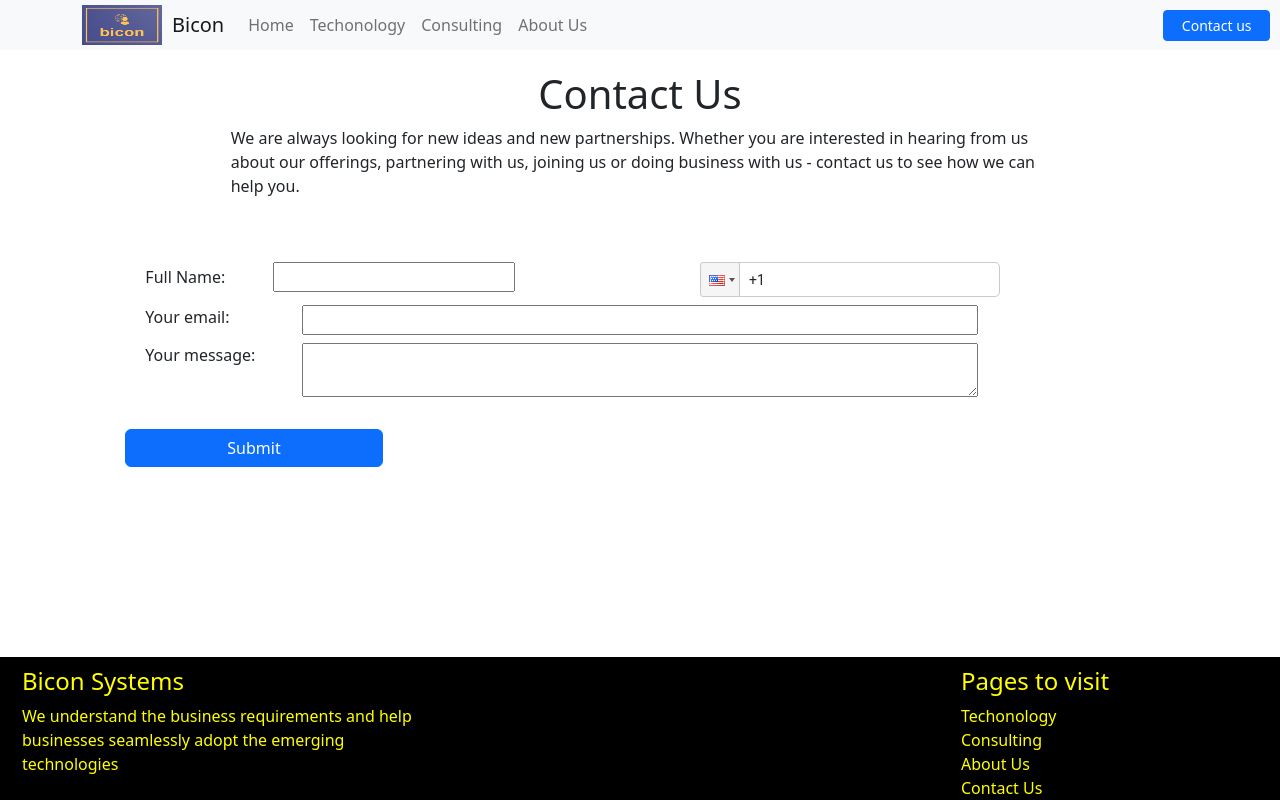
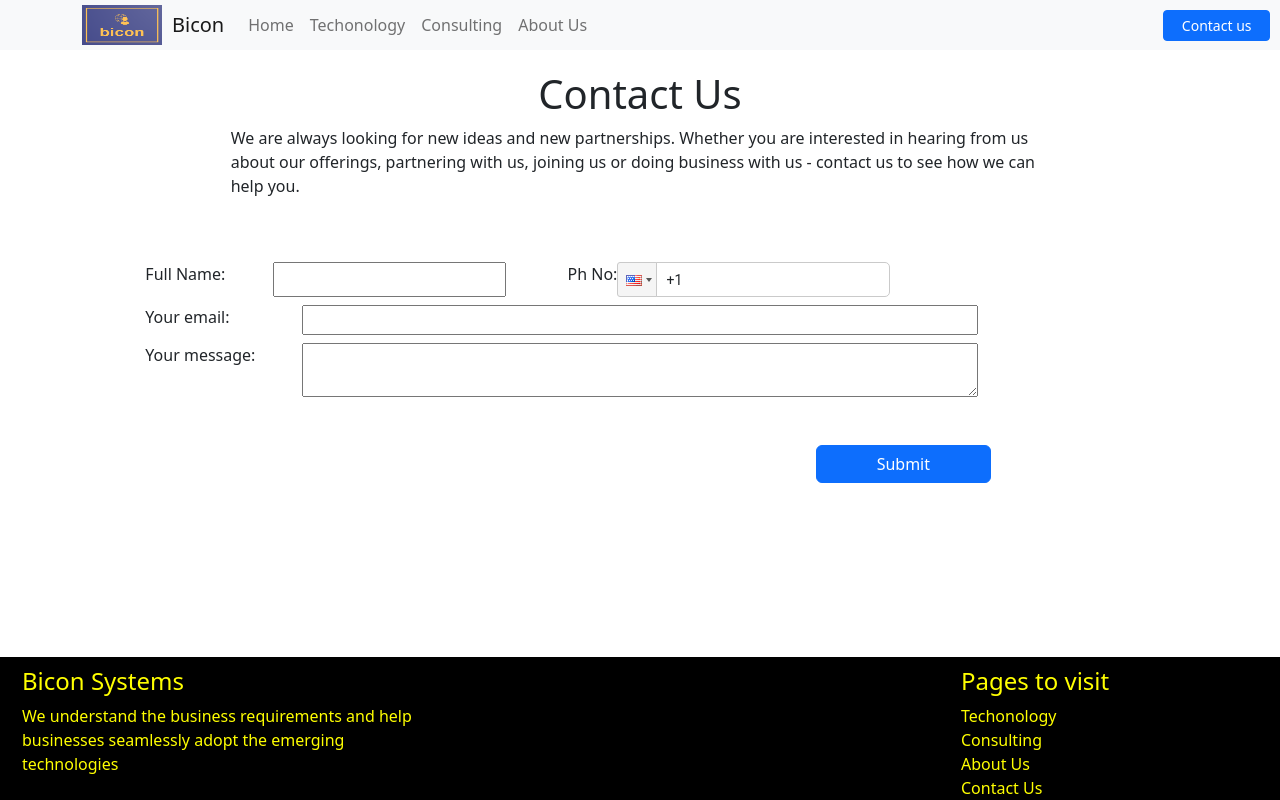
Before and after one commit to baluonline/bicon-temp, a React (Create React App) app: page /contact in a window 1280 px wide. Built offline with nearby package versions, Linux system fonts and the light colour scheme.

Commit message:
Updated contact form

```diff
--- a/package.json
+++ b/package.json
@@ -25,6 +25,7 @@
     "react-scripts": "^5.0.1",
     "redux": "4.0.0",
     "redux-thunk": "^2.3.0",
+    "validator": "^13.9.0",
     "webpack-cli": "^3.3.11",
     "webpack-dev-server": "^3.10.3"
   },
--- a/src/App.css
+++ b/src/App.css
@@ -83,7 +83,8 @@ main {
   margin: 10px;
   margin-inline: auto;
 }
-.contactus-form{
+
+.contactus-form {
   display: table-caption;
 }
 
@@ -95,3 +96,8 @@ main {
     margin-inline: auto;
   }
 }
+
+.form-control {
+  color: rgb(104, 7, 60);
+  width: 19.5em !important;
+}
--- a/src/pages/help/Contact.js
+++ b/src/pages/help/Contact.js
@@ -1,9 +1,45 @@
+import { useState } from "react";
+import validator from "validator";
+
 import PhoneInput from "react-phone-input-2";
 import "react-phone-input-2/lib/style.css";
 
 import "./../..//App.css";
 
 export default function Contact() {
+  const [fullName, setfullName] = useState("");
+  const [phoneNum, setPhoneNum] = useState("");
+  const [email, setEmail] = useState("");
+  const [yourMessage, setYourMessage] = useState("");
+  const [emailError, setEmailError] = useState("");
+
+  async function handleSubmit(e) {
+    e.preventDefault();
+    e.stopPropagation();
+
+    console.log(fullName);
+    console.log(phoneNum);
+    console.log(email);
+    console.log(yourMessage);
+  }
+  const handlefullName = (e) => {
+    setfullName(e.target.value);
+  };
+  const changePhoneNumber = (e) => {
+    console.log(e);
+  };
+
+  const setvalidateEmail = (e) => {
+    e.preventDefault();
+    const email = e.target.value;
+
+    if (validator.isEmail(email)) {
+      setEmail(email);
+      setEmailError("");
+    } else {
+      setEmailError("Enter valid Email!");
+    }
+  };
   return (
     <div className="contact">
       <div className="row pa-10 mt-10">
@@ -16,35 +52,67 @@ export default function Contact() {
         </p>
       </div>
       <div className="row d-block mt-5">
-        <div className="col-10 mx-auto">
+        <form onSubmit={handleSubmit} className="col-10 mx-auto">
           <div className="row m-2">
-            <label className="col-6 me-5">
-              <span className="col-8 me-5">Full Name:</span>
+            <label className="col-5 d-flex">
+              <span className="me-5">Full Name:</span>
               <input
-                className="col-6 ml-6"
+                className="col-7 ml-6"
                 type="input"
                 name="fullName"
+                value={fullName}
+                onChange={handlefullName}
                 required
               />
             </label>
-            <label className="col-5">
-                <PhoneInput
-                  country={"us"}
-                  containerClass="col-4"
-                  specialLabel="Custom Phone*"
-                ></PhoneInput>
-            </label>
+            <div className="col-6 d-flex">
+              <label className="">Ph No:</label>
+              <PhoneInput
+                country={"us"}
+                value={phoneNum}
+                onChange={(e) => setPhoneNum(e)}
+                containerClass="col-4"
+              ></PhoneInput>
+            </div>
           </div>
           <div className="row m-2">
             <span className="col-2">Your email:</span>
-            <input className="col-8" type="email" name="email" required />
+            <input
+              className="col-8"
+              type="text"
+              name="email"
+              onChange={(e) => setvalidateEmail(e)}
+              required
+            />
+            <span
+              style={{
+                fontWeight: "bold",
+                color: "red",
+              }}
+            >
+              {emailError}
+            </span>
           </div>
           <div className="row m-2">
             <span className="col-2">Your message:</span>
-            <textarea className="col-8" name="message" required></textarea>
+            <textarea
+              className="col-8"
+              name="message"
+              value={yourMessage}
+              onChange={(e) => setYourMessage(e.target.value)}
+              required
+            ></textarea>
           </div>
-          <button className="col-3 mt-4 btn btn-primary">Submit</button>
-        </div>
+          <div className="row mt-5">
+            <div className="col-8"></div>
+            <button
+              className="col-2 me-4 btn btn-primary"
+              onClick={handleSubmit}
+            >
+              Submit
+            </button>
+          </div>
+        </form>
       </div>
     </div>
   );
```
